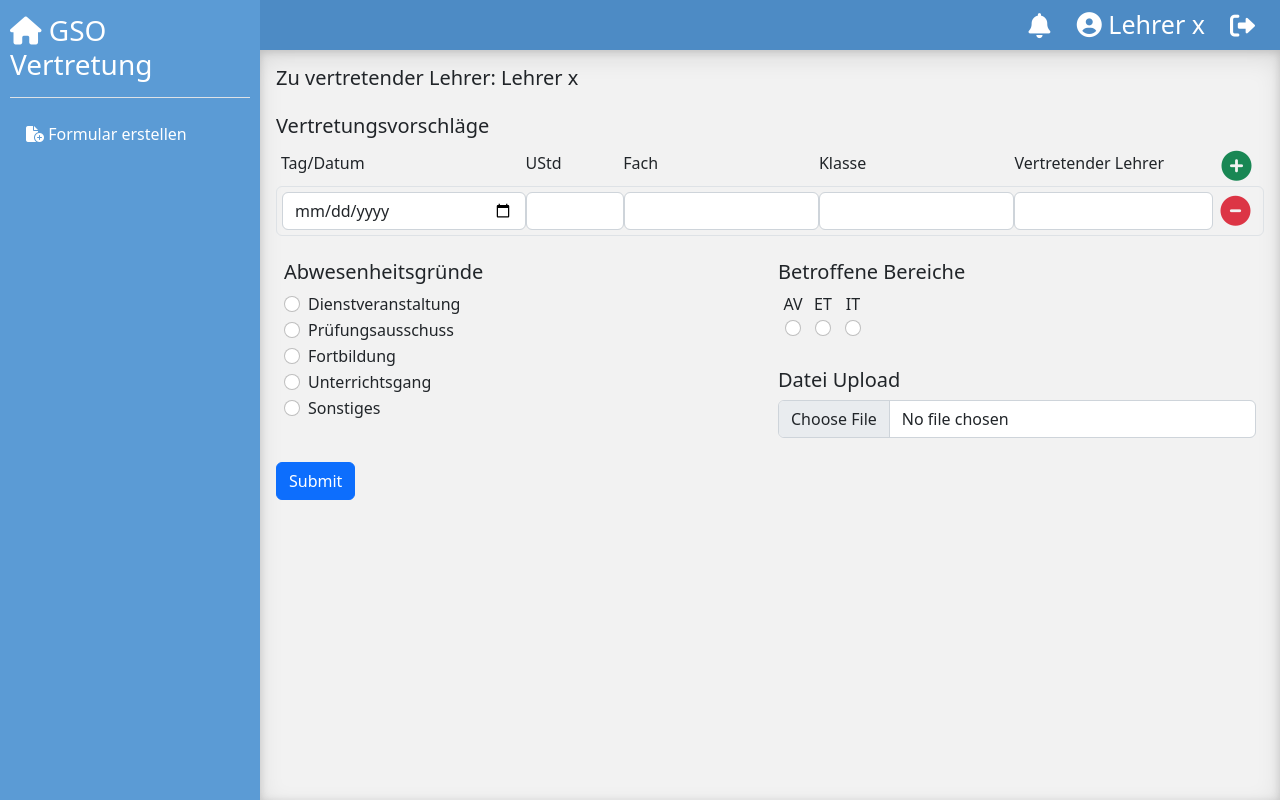
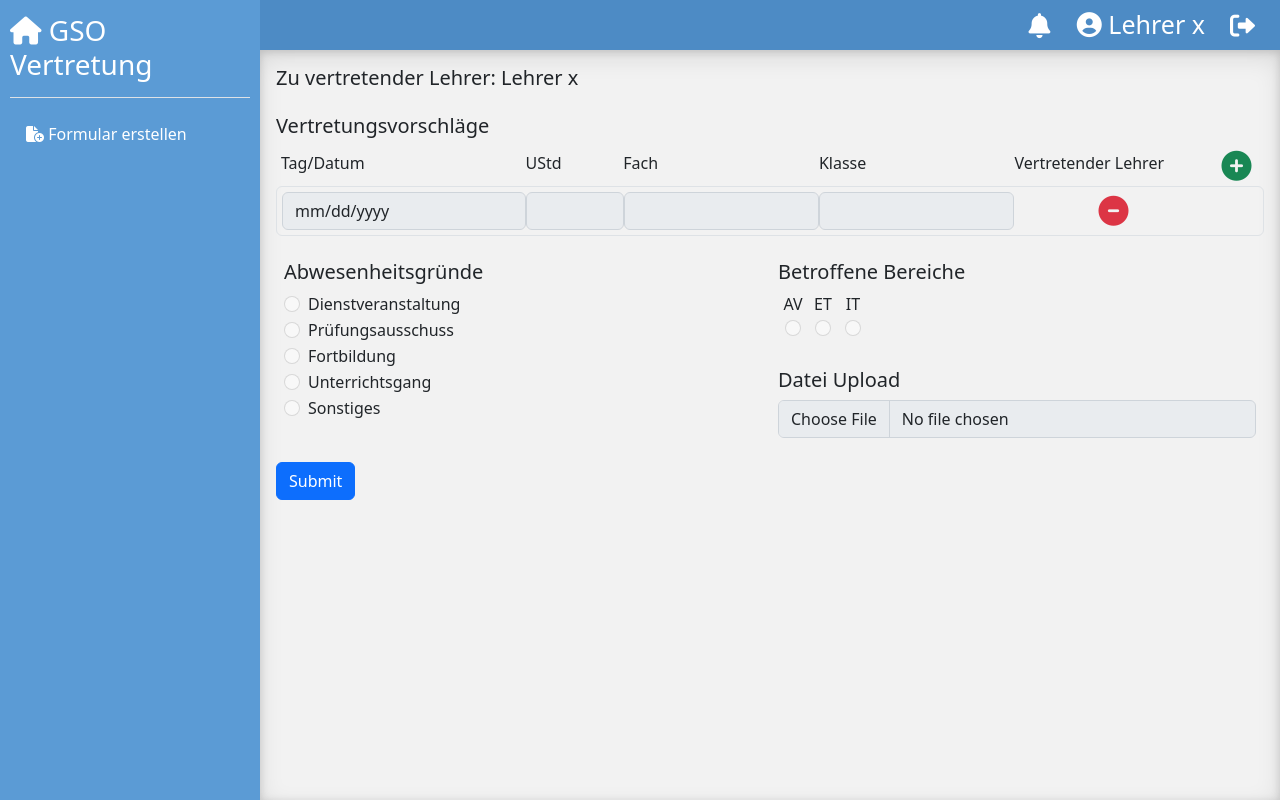
Before and after one commit to Nepomukk/Vertretungsplaner, a Flask app: page /formular in a window 1280 px wide. Run offline with Flask 2, Linux system fonts and the light colour scheme; some libraries are stand-ins or nearby versions.

Commit message:
added input permission check

```diff
--- a/frontend/main.py
+++ b/frontend/main.py
@@ -40,8 +40,8 @@ def home():
 @app.route('/formular')
 def formular_page():
     name = 'Lehrer x'
-    allow_comment = False
-    allow_edit= False
+    allow_comment = True
+    allow_edit = True
     absence_reasons = {
         'work_event': {
             'name': 'Dienstveranstaltung',
@@ -76,8 +76,7 @@ def formular_page():
         },
     }
     return render_template('pages/formular.html', default=default, username=name,
-                           absence_reasons=absence_reasons,
-                           affected_departments=affected_departments,allow_comment=allow_comment, allow_edit=allow_edit
+                           absence_reasons=absence_reasons, affected_departments=affected_departments,allow_comment=allow_comment, allow_edit=False
                            )
 
 
--- a/frontend/templates/pages/formular.html
+++ b/frontend/templates/pages/formular.html
@@ -18,11 +18,15 @@
                     </span>
                 </div>
                 <div class="input-container fp-absence-grid border rounded">
-                    <input type="date" class="form-control">
-                    <input type="number" class="form-control">
-                    <input type="text" class="form-control">
-                    <input type="text" class="form-control">
-                    <input type="text" class="form-control">
+                    <input type="date" class="form-control"
+                           {% if not allow_edit %}
+                           disabled {% endif %}>
+                    <input type="number" class="form-control" {% if not allow_edit %}
+                           disabled {% endif %}>
+                    <input type="text" class="form-control" {% if not allow_edit %}
+                    disabled {% endif %} >
+                    <input type="text" class="form-control" {% if not allow_edit %}
+                    disabled {% endif %}>
                     <span class="circle-button text-danger" onclick="fpRemoveAbsenceLesson(this)">
                         <i class="fa-solid fa-circle-minus"></i>
                     </span>
@@ -38,9 +42,10 @@
                             <label class="form-check-label" for="absence-reasons-{{ key }}">
                                 {{ item['name'] }}
                             </label>
-                            <input class="form-check-input hide-text" type="radio" name="absence-reasons" id="absence-reasons-{{ key }}" value="{{ key }}">
+                            <input class="form-check-input hide-text" type="radio" name="absence-reasons" id="absence-reasons-{{ key }}" value="{{ key }}" {% if not allow_edit %} disabled {% endif %}>
                             {% if item['enable_textarea'] %}
-                                <textarea class="form-control" id="absence-reasons-text-{{ key }}" rows="3"></textarea>
+                                <textarea class="form-control" id="absence-reasons-text-{{ key }}" rows="3"
+                                          {% if not allow_edit %} disabled {% endif %}></textarea>
                             {% endif %}
                         </div>
                     {% endfor %}
@@ -57,7 +62,8 @@
                         <div class="fp-department-grid input-container">
                             {% for key, item in affected_departments.items() %}
                                 <span>
-                                    <input type="radio" class="form-check-input" name="affected-departments" id="affected-departments-{{ key }}">
+                                    <input type="radio" class="form-check-input" name="affected-departments" id="affected-departments-{{ key }}" {% if not allow_edit %}
+                                    disabled {% endif %}>
                                 </span>
                             {% endfor %}
                         </div>
@@ -65,13 +71,14 @@
 
                     <div class="file-upload mb-3 p-2">
                         <h5>Datei Upload</h5>
-                        <input class="form-control" type="file" id="formFile">
+                        <input class="form-control" type="file" id="formFile" {% if not allow_edit %}
+                        disabled {% endif %}>
                     </div>
                 </div>
-
             </div>
-
-            <button type="submit" class="btn btn-primary">Submit</button>
+             {% if not allow_edit %}
+                <button type="submit" class="btn btn-primary">Submit</button>
+             {% endif %}
         </form>
     </div>
 {% endblock %}
```
